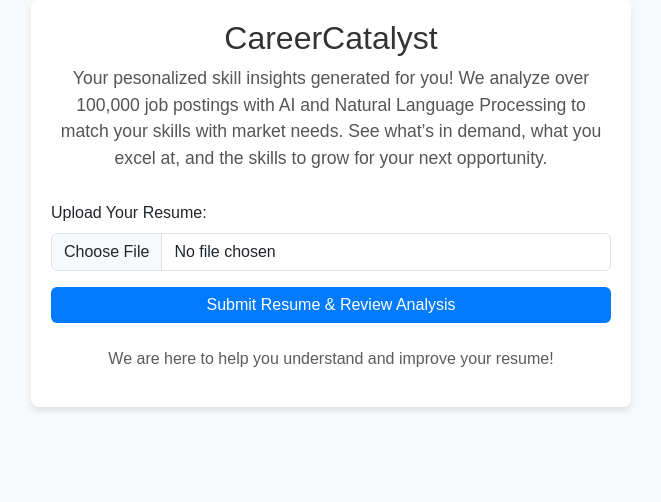
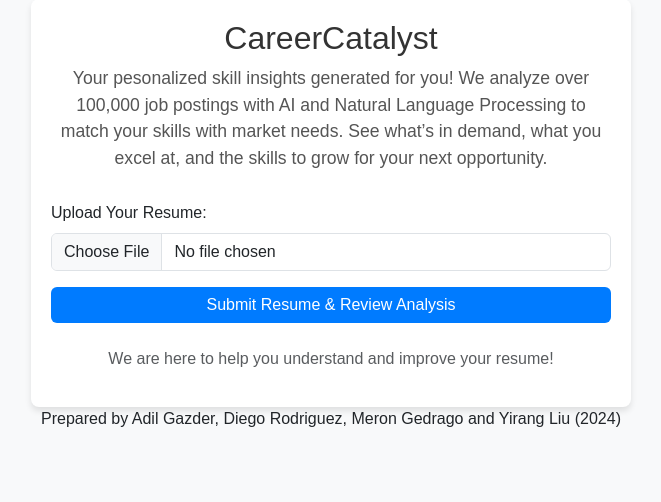
Before and after one commit to nogibjj/IDS706_final_project_mady, a Flask app: page / in a window 1280 px wide. Shown: the part 51-553 px from the top of the page, without its empty margins (309-970 px from the left). Run offline with Flask 3, Linux system fonts and the light colour scheme; parts of the project's set-up code (start-up, migrations or seed data) failed here and were passed over; some libraries are stand-ins or nearby versions.

Commit message:
Update Resume_Input.html

```diff
--- a/templates/Resume_Input.html
+++ b/templates/Resume_Input.html
@@ -58,5 +58,6 @@
 
     <!-- Bootstrap JS -->
     <script src="https://cdn.jsdelivr.net/npm/bootstrap@5.3.0-alpha3/dist/js/bootstrap.bundle.min.js"></script>
+    <p style="text-align: center;">Prepared by Adil Gazder, Diego Rodriguez, Meron Gedrago and Yirang Liu (2024)</p>
 </body>
 </html>
```
